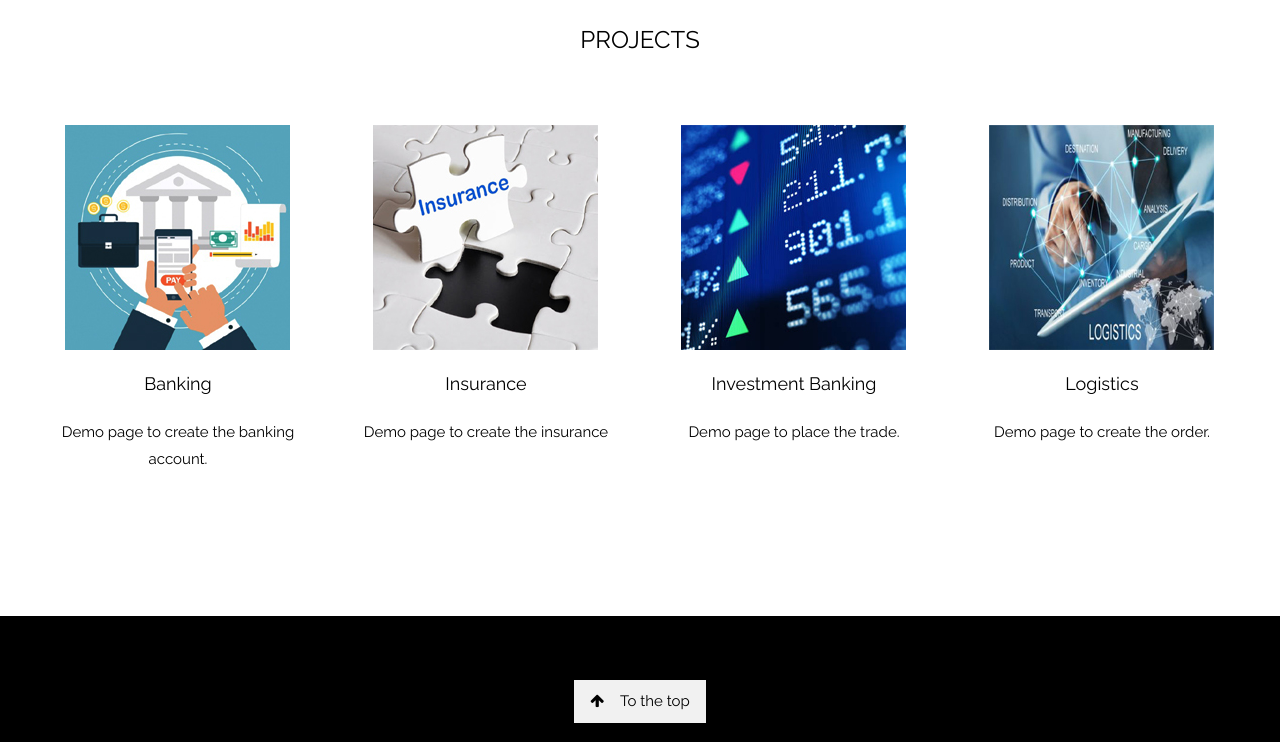
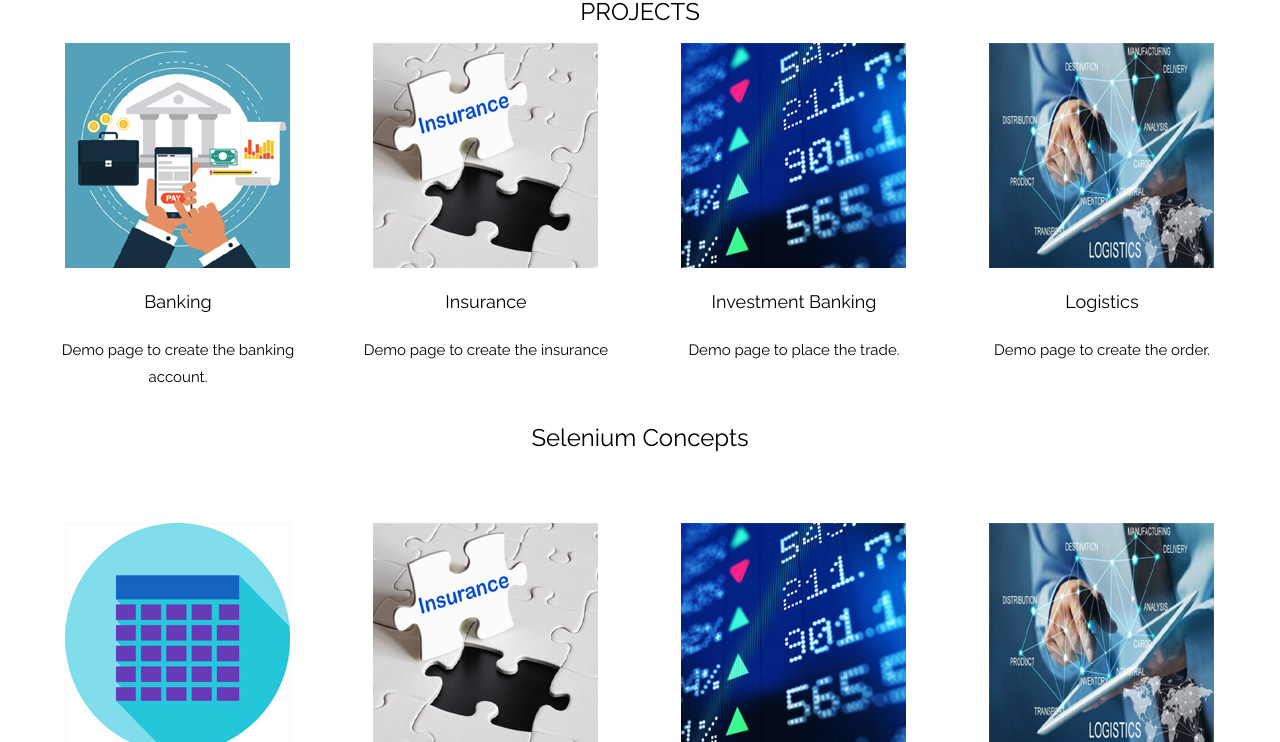
Before and after one commit to tioautomationdemo92/fifoautosite, a plain HTML site: page fifoautomationdemosite/index.html in a window 1280 px wide. Shown: the part 920-1662 px from the top of the page. Drawn offline with Linux system fonts and the light colour scheme.

Commit message:
second commit

```diff
--- a/fifoautomationdemosite/index.html
+++ b/fifoautomationdemosite/index.html
@@ -78,15 +78,39 @@ body, html {
 </header>
 
 <!-- About Section -->
-<div class="w3-container" style="padding:128px 16px" id="about">
+<div class="w3-container" style="padding:100px 16px" id="about">
   <h3 class="w3-center">PROJECTS</h3>
 
-  <div class="w3-row-padding w3-center" style="margin-top:64px">
+  <div class="w3-row-padding w3-center" style="margin-top:10px">
     <div class="w3-quarter">
 	<a href="BankingForm.html">
 	  <img src="Banking1.jpg"></a>
       <p class="w3-large">Banking</p>
       <p>Demo page to create the banking account.</p>
+    </div>
+    <div class="w3-quarter">
+      <img src="Insurance1.jpg">
+      <p class="w3-large">Insurance</p>
+      <p>Demo page to create the insurance</p>
+    </div>
+    <div class="w3-quarter">
+      <img src="Trading1.jpg">
+      <p class="w3-large">Investment Banking</p>
+      <p>Demo page to place the trade.</p>
+    </div>
+    <div class="w3-quarter">
+      <img src="Logi1.jpg">
+      <p class="w3-large">Logistics</p>
+      <p>Demo page to create the order.</p>
+    </div>
+  </div>
+  <h3 class="w3-center">Selenium Concepts</h3>
+  <div class="w3-row-padding w3-center" style="margin-top:64px">
+    <div class="w3-quarter">
+	<a href="http://demo.guru99.com/test/web-table-element.php">
+	  <img src="webtable.jpg"></a>
+      <p class="w3-large">WebTable</p>
+      <p>Demo page to automate the webtable.</p>
     </div>
     <div class="w3-quarter">
       <img src="Insurance1.jpg">
```
Also changed, not shown: fifoautomationdemosite/webtable.jpg (added).
